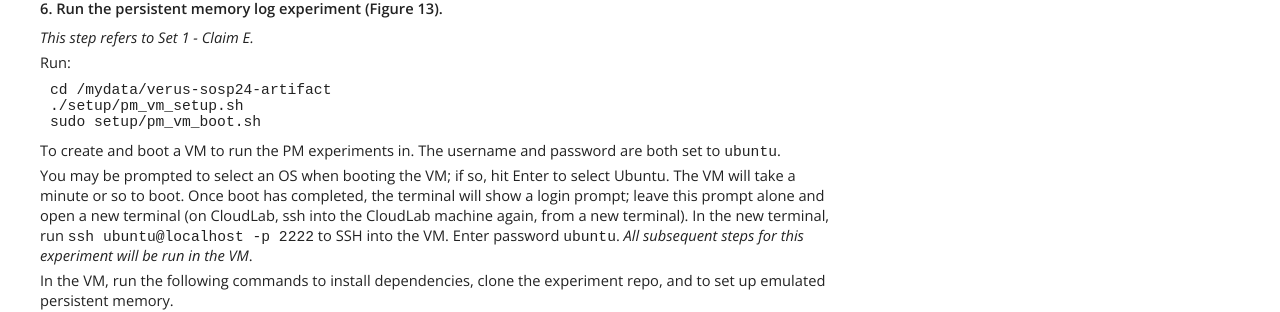
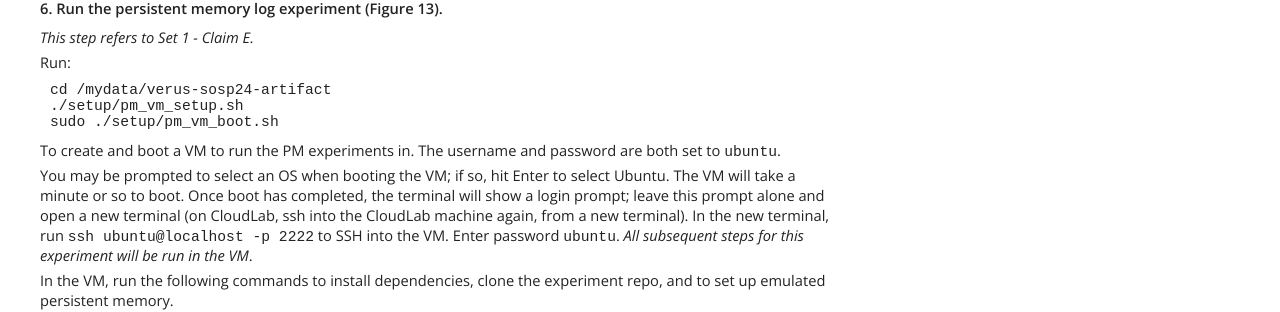
Before and after one commit to verus-lang/paper-sosp24-artifact, a Jekyll site: the page built from site/guide.md, in a window 1280 px wide and 900 px high, scrolled down 3769 px. Shown: the part 146-458 px from the top of the window. Built offline with Jekyll 4.4.1, drawn with Linux system fonts in a browser that asks for light colours.

Commit message:
minor fix

````diff
--- a/site/guide.md
+++ b/site/guide.md
@@ -272,7 +272,7 @@ Run:
 ```shell
 cd /mydata/verus-sosp24-artifact
 ./setup/pm_vm_setup.sh
-sudo setup/pm_vm_boot.sh
+sudo ./setup/pm_vm_boot.sh
 ```
 
 To create and boot a VM to run the PM experiments in. The username and password are both
````
